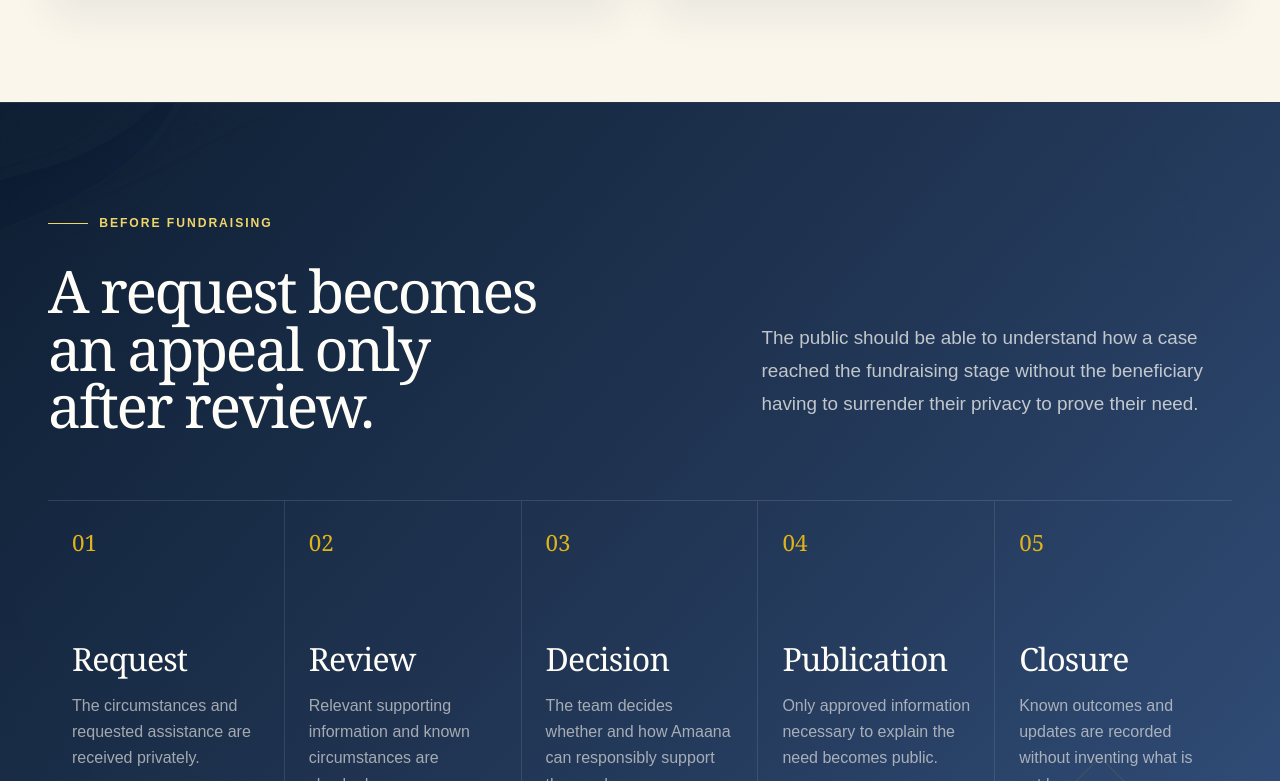
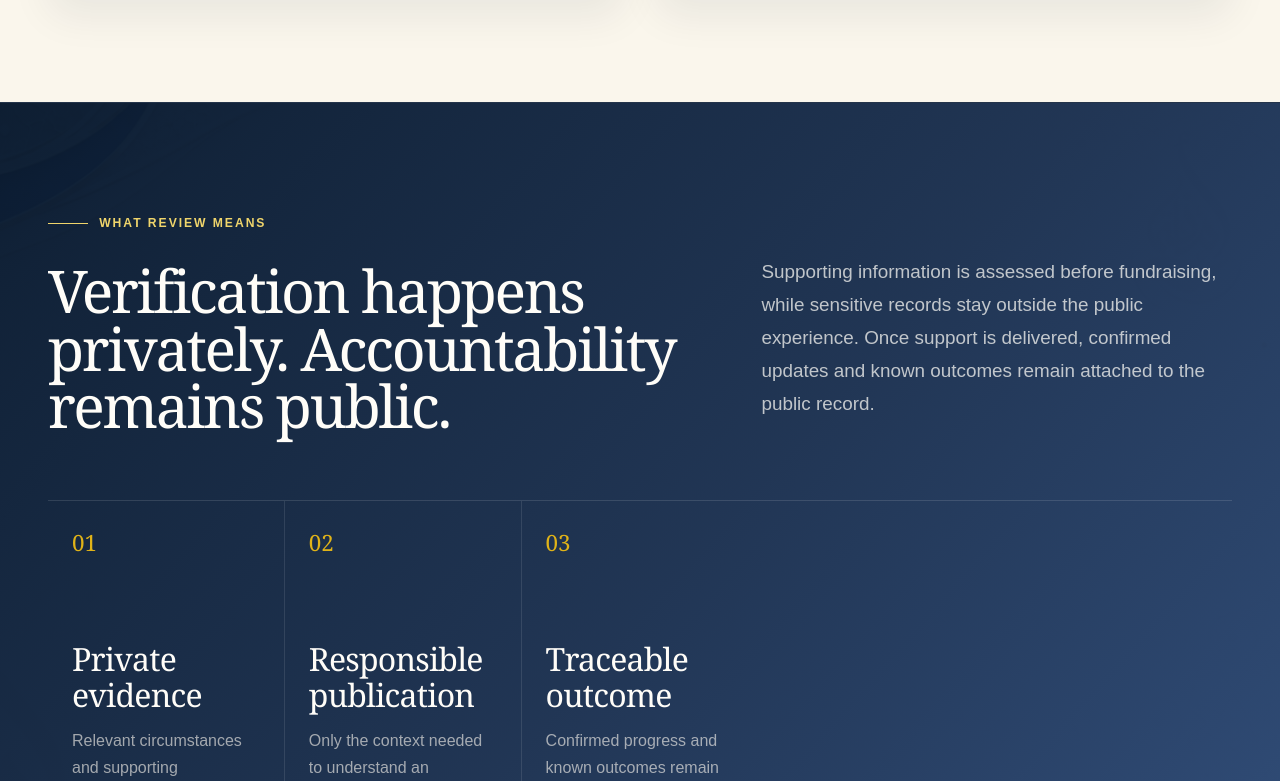
Before and after one commit to immazhark/amaana-platform, a Next.js app: page /appeals in a window 1280 px wide. Shown: the part 3839-4620 px from the top of the page. Built offline with nearby package versions, Linux system fonts and the light colour scheme; no server answers; the database is empty.

Commit message:
refine: reduce appeals lifecycle repetition

```diff
--- a/src/app/appeals/page.tsx
+++ b/src/app/appeals/page.tsx
@@ -50,7 +50,7 @@ export default async function AppealsPage() {
       <section className="v2-section paper" id="current-appeals" aria-labelledby="current-appeals-title"><div className="v2-shell"><div className="v2-section-head"><div><p className="v2-section-label">Current appeals</p><h2 className="v2-section-title" id="current-appeals-title">Give where a reviewed need is active.</h2></div><p className="v2-section-intro">Donations are currently limited to India. Amaana does not accept foreign contributions because the Foundation is not FCRA-registered.</p></div>{appeals.length ? <div className="v2-appeals-grid">{appeals.map(appeal => <div className={styles.appealItem} key={appeal.slug}>{isStaging && isSyntheticStagingAppeal(appeal) && <span className={styles.stagingBadge}>Staging test</span>}<AppealCard appeal={appeal} /></div>)}</div> : <div className="v2-appeals-empty"><span className="v2-section-label">No active public appeal right now</span><h3>No Public Appeal Is Open Right Now</h3><p>That does not mean the work has stopped. You can explore completed cases or enquire about Amaana’s recurring initiatives. New urgent appeals will appear here after verification.</p><div className="v2-hero-actions"><Link className="v2-button" href="/our-work">Explore completed work</Link><Link className="v2-text-link" href="/stories">Read Stories of Amanah →</Link></div></div>}</div></section>
 
       <section className="v2-section" id="completed-causes"><div className="v2-shell"><h2>See What Support Made Possible</h2><p>Completed appeals should not disappear when fundraising closes. Keeping the verified need, amount raised and documented outcome visible helps donors see how community support translated into action.</p><div className="canonical-pathways">{programmes.filter(p=>p.causeSlug==="medical-financial-relief").map(p=>{const media=completedAidMedia.get(p.slug)??null;return <article key={p.slug}><div className="canonical-pathway-visual">{media?<PublicMedia asset={media}/>:<WorkVisualPlaceholder label={p.title}/>}</div><h3><Link href={`/our-work/${p.slug}`}>{p.title}</Link></h3><p>{p.primaryMetric} · {p.primaryMetricLabel}</p><Link href={`/our-work/${p.slug}`}>View the documented outcome →</Link></article>;})}</div></div></section>
-      <section className="v2-section dark v2-appeal-method" aria-labelledby="appeal-method-title"><div className="v2-shell"><div className="v2-section-head"><div><p className="v2-section-label">Before fundraising</p><h2 className="v2-section-title" id="appeal-method-title">A request becomes an appeal only after review.</h2></div><p className="v2-section-intro">The public should be able to understand how a case reached the fundraising stage without the beneficiary having to surrender their privacy to prove their need.</p></div><div className="v2-appeal-method-grid"><article><span>01</span><h3>Request</h3><p>The circumstances and requested assistance are received privately.</p></article><article><span>02</span><h3>Review</h3><p>Relevant supporting information and known circumstances are checked.</p></article><article><span>03</span><h3>Decision</h3><p>The team decides whether and how Amaana can responsibly support the need.</p></article><article><span>04</span><h3>Publication</h3><p>Only approved information necessary to explain the need becomes public.</p></article><article><span>05</span><h3>Closure</h3><p>Known outcomes and updates are recorded without inventing what is not known.</p></article></div></div></section>
+      <section className="v2-section dark v2-appeal-method" aria-labelledby="appeal-method-title"><div className="v2-shell"><div className="v2-section-head"><div><p className="v2-section-label">What review means</p><h2 className="v2-section-title" id="appeal-method-title">Verification happens privately. Accountability remains public.</h2></div><p className="v2-section-intro">Supporting information is assessed before fundraising, while sensitive records stay outside the public experience. Once support is delivered, confirmed updates and known outcomes remain attached to the public record.</p></div><div className="v2-appeal-method-grid"><article><span>01</span><h3>Private evidence</h3><p>Relevant circumstances and supporting information are reviewed away from the public page.</p></article><article><span>02</span><h3>Responsible publication</h3><p>Only the context needed to understand an approved appeal is made public.</p></article><article><span>03</span><h3>Traceable outcome</h3><p>Confirmed progress and known outcomes remain connected to the appeal after fundraising.</p></article></div></div></section>
 
       <section className="v2-section v2-appeals-boundary" aria-labelledby="appeals-boundary-title"><div className="v2-shell v2-appeals-boundary-grid"><div><p className="v2-section-label">Dignity boundary</p><h2 className="v2-section-title" id="appeals-boundary-title">Proof does not have to become spectacle.</h2></div><div><p>Medical records, identity documents, bank details and other private verification material stay outside the public experience. The website should establish trust through process, context, approved outcomes and accountable reporting — not by exposing people at vulnerable moments.</p><Link className="v2-text-link" href="/transparency">See our transparency approach →</Link></div></div></section>
 
```
